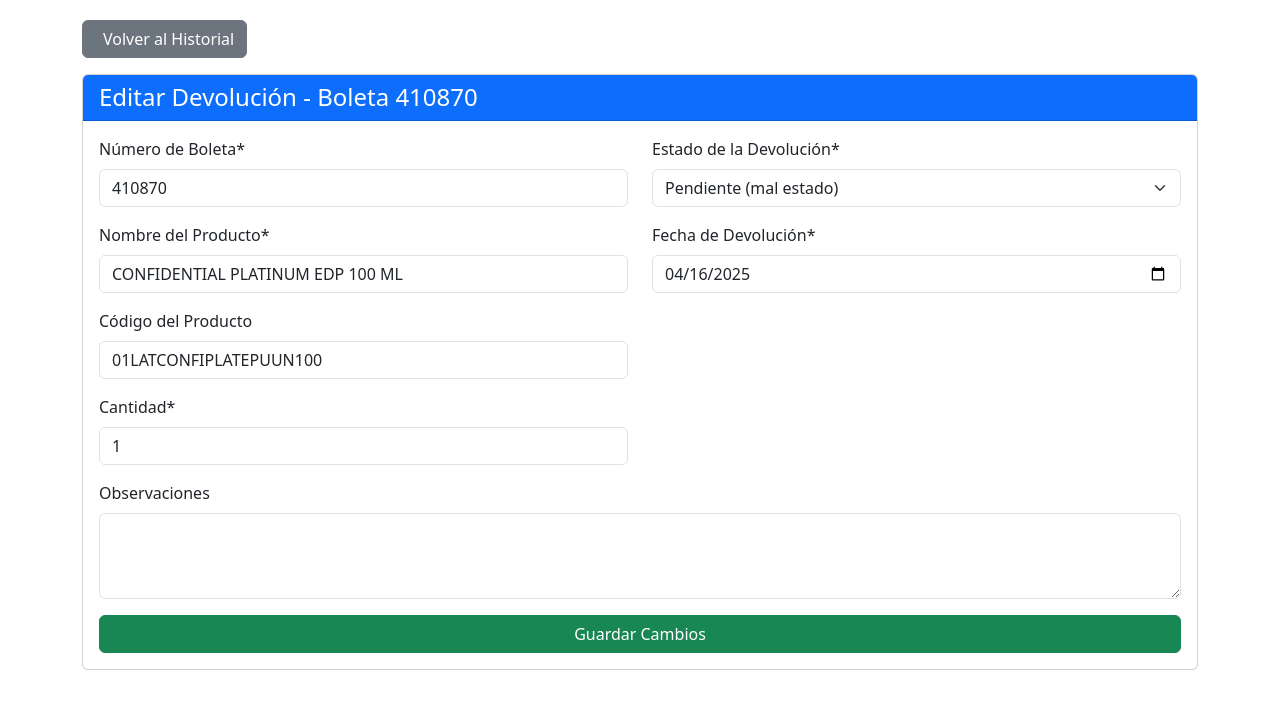
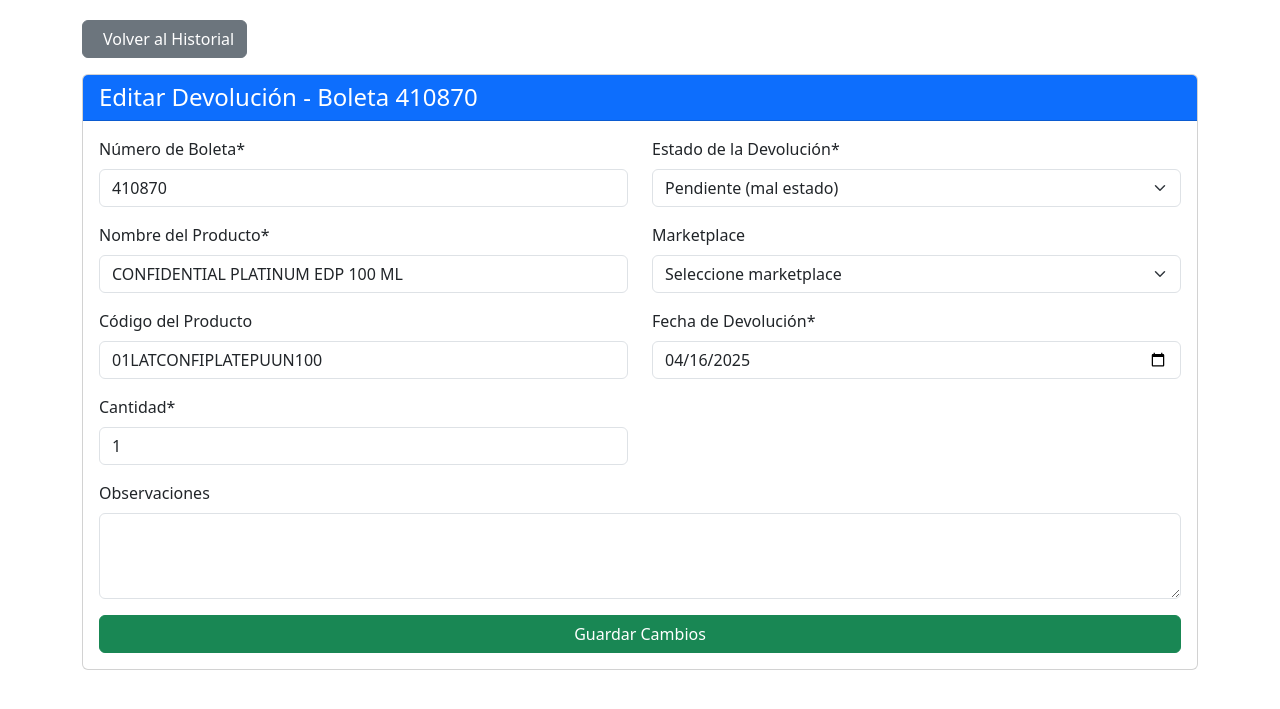
Before and after one commit to sanjaygrr/devoluciones, a Django app: page /editar/5/ in a window 1280 px wide. Shown: the part 76-785 px from the top of the page. Run offline with Django 4.2, Linux system fonts and the light colour scheme; a user stored in the database is signed in; data comes from the database, SQL or seed files in the repository; some libraries are stand-ins or nearby versions.

Commit message:
update things for heroku

```diff
--- a/devoluciones_app/admin.py
+++ b/devoluciones_app/admin.py
@@ -3,7 +3,7 @@ from .models import Devolucion
 
 @admin.register(Devolucion)
 class DevolucionAdmin(admin.ModelAdmin):
-    list_display = ('numero_boleta', 'nombre_producto', 'cantidad', 'estado_devolucion', 'fecha_devolucion')
-    list_filter = ('estado_devolucion', 'fecha_devolucion')
-    search_fields = ('numero_boleta', 'nombre_producto', 'codigo_producto')
+    list_display = ('numero_boleta', 'nombre_producto', 'cantidad', 'estado_devolucion', 'marketplace', 'fecha_devolucion')
+    list_filter = ('estado_devolucion', 'marketplace', 'fecha_devolucion')
+    search_fields = ('numero_boleta', 'nombre_producto', 'codigo_producto', 'nota_credito')
     date_hierarchy = 'fecha_devolucion'
--- a/devoluciones_app/forms.py
+++ b/devoluciones_app/forms.py
@@ -19,7 +19,7 @@ class DevolucionForm(forms.ModelForm):
         model = Devolucion
         fields = [
             'numero_boleta', 'nombre_producto', 'codigo_producto',
-            'cantidad', 'estado_devolucion', 'observaciones',
+            'cantidad', 'estado_devolucion', 'marketplace', 'observaciones',
             'fecha_devolucion', 'nota_credito'
         ]
         widgets = {
@@ -28,6 +28,7 @@ class DevolucionForm(forms.ModelForm):
             'codigo_producto': forms.TextInput(attrs={'class': 'form-control', 'readonly': True}),
             'cantidad': forms.NumberInput(attrs={'class': 'form-control', 'min': 1}),
             'estado_devolucion': forms.Select(attrs={'class': 'form-control', 'id': 'id_estado_devolucion'}),
+            'marketplace': forms.Select(attrs={'class': 'form-control'}),
             'observaciones': forms.Textarea(attrs={'class': 'form-control', 'rows': 3}),
             'fecha_devolucion': forms.DateInput(attrs={'class': 'form-control', 'type': 'date'}),
             'nota_credito': forms.TextInput(attrs={'class': 'form-control', 'id': 'id_nota_credito'}),
@@ -63,6 +64,11 @@ class FiltroDevolucionesForm(forms.Form):
         required=False,
         widget=forms.Select(attrs={'class': 'form-control'})
     )
+    marketplace = forms.ChoiceField(
+        choices=[('', 'Todos')] + Devolucion.MARKETPLACE_CHOICES[1:],  # Excluir la primera opción "Seleccione marketplace"
+        required=False,
+        widget=forms.Select(attrs={'class': 'form-control'})
+    )
     pendiente = forms.ChoiceField(
         choices=[
             ('', 'Todos'),
--- a/devoluciones_app/models.py
+++ b/devoluciones_app/models.py
@@ -12,6 +12,18 @@ class Devolucion(models.Model):
         ('otro', 'Otro'),
     ]
 
+    MARKETPLACE_CHOICES = [
+        ('', 'Seleccione marketplace'),
+        ('mercadolibre', 'Mercado Libre'),
+        ('falabella', 'Falabella'),
+        ('ripley', 'Ripley'),
+        ('walmart', 'Walmart'),
+        ('paris', 'Paris'),
+        ('shopify', 'Shopify'),
+        ('woocommerce', 'Woocommerce'),
+        ('otro', 'Otro'),
+    ]
+
     numero_boleta = models.CharField(max_length=100, verbose_name="Número de Boleta")
     nombre_producto = models.CharField(max_length=255, verbose_name="Nombre del Producto")
     codigo_producto = models.CharField(max_length=100, blank=True, null=True, verbose_name="Código del Producto")
@@ -20,6 +32,7 @@ class Devolucion(models.Model):
     observaciones = models.TextField(blank=True, null=True, verbose_name="Observaciones")
 
     # Nuevos campos
+    marketplace = models.CharField(max_length=50, choices=MARKETPLACE_CHOICES, blank=True, null=True, verbose_name="Marketplace")
     nota_credito = models.CharField(max_length=100, blank=True, null=True, verbose_name="Número de Nota de Crédito")
     fecha_registro = models.DateTimeField(default=timezone.now, verbose_name="Fecha de Registro")
     fecha_devolucion = models.DateField(default=timezone.now, verbose_name="Fecha de Devolución")
--- a/devoluciones_app/templates/devoluciones_app/agregar_nota_credito.html
+++ b/devoluciones_app/templates/devoluciones_app/agregar_nota_credito.html
@@ -35,6 +35,7 @@
                         <span class="badge bg-secondary">Otro</span>
                     {% endif %}
                 </li>
+                <li class="list-group-item"><strong>Marketplace:</strong> {{ devolucion.get_marketplace_display|default:"-" }}</li>
                 <li class="list-group-item"><strong>Fecha devolución:</strong> {{ devolucion.fecha_devolucion|date:"d/m/Y" }}</li>
             </ul>
         </div>
--- a/devoluciones_app/templates/devoluciones_app/editar_devolucion.html
+++ b/devoluciones_app/templates/devoluciones_app/editar_devolucion.html
@@ -26,6 +26,7 @@
                 </div>
                 <div class="col-md-6">
                     {{ form.estado_devolucion|as_crispy_field }}
+                    {{ form.marketplace|as_crispy_field }}
                     <div id="nota_credito_container">
                         {{ form.nota_credito|as_crispy_field }}
                     </div>
--- a/devoluciones_app/templates/devoluciones_app/registrar_devolucion.html
+++ b/devoluciones_app/templates/devoluciones_app/registrar_devolucion.html
@@ -36,6 +36,7 @@
                 </div>
                 <div class="col-md-6">
                     {{ form.estado_devolucion|as_crispy_field }}
+                    {{ form.marketplace|as_crispy_field }}
                     <div id="nota_credito_container">
                         {{ form.nota_credito|as_crispy_field }}
                     </div>
--- a/devoluciones_app/views.py
+++ b/devoluciones_app/views.py
@@ -153,6 +153,10 @@ def historial_devoluciones(request):
         if form.cleaned_data.get('estado'):
             devoluciones = devoluciones.filter(estado_devolucion=form.cleaned_data['estado'])
 
+        # Filtrar por marketplace
+        if form.cleaned_data.get('marketplace'):
+            devoluciones = devoluciones.filter(marketplace=form.cleaned_data['marketplace'])
+
         # Filtrar por pendiente/completado
         if form.cleaned_data.get('pendiente') == 'si':
             devoluciones = devoluciones.filter(nota_credito__isnull=True)
@@ -235,6 +239,9 @@ def exportar_excel(request):
         if form.cleaned_data.get('estado'):
             devoluciones = devoluciones.filter(estado_devolucion=form.cleaned_data['estado'])
 
+        if form.cleaned_data.get('marketplace'):
+            devoluciones = devoluciones.filter(marketplace=form.cleaned_data['marketplace'])
+
         if form.cleaned_data.get('pendiente') == 'si':
             devoluciones = devoluciones.filter(nota_credito__isnull=True)
         elif form.cleaned_data.get('pendiente') == 'no':
@@ -263,7 +270,7 @@ def exportar_excel(request):
     # Encabezados
     columns = [
         'ID', 'Número Boleta', 'Producto', 'Código', 'Cantidad',
-        'Estado', 'Nota de Crédito', 'Observaciones',
+        'Estado', 'Marketplace', 'Nota de Crédito', 'Observaciones',
         'Fecha Devolución', 'Fecha Registro', 'Fecha Cierre'
     ]
 
@@ -274,8 +281,8 @@ def exportar_excel(request):
     font_style = xlwt.XFStyle()
     rows = devoluciones.values_list(
         'id', 'numero_boleta', 'nombre_producto', 'codigo_producto',
-        'cantidad', 'estado_devolucion', 'nota_credito', 'observaciones',
-        'fecha_devolucion', 'fecha_registro', 'fecha_cierre'
+        'cantidad', 'estado_devolucion', 'marketplace', 'nota_credito',
+        'observaciones', 'fecha_devolucion', 'fecha_registro', 'fecha_cierre'
     )
 
     for row_num, row in enumerate(rows, 1):
@@ -288,6 +295,10 @@ def exportar_excel(request):
                 # Convertir código de estado a texto legible
                 estados = dict(Devolucion.ESTADO_CHOICES)
                 cell_value = estados.get(cell_value, cell_value)
+            elif col_num == 6:  # Marketplace
+                # Convertir código de marketplace a texto legible
+                marketplaces = dict(Devolucion.MARKETPLACE_CHOICES)
+                cell_value = marketplaces.get(cell_value, cell_value)
 
             ws.write(row_num, col_num, str(cell_value) if cell_value is not None else "", font_style)
 
```
Also changed, not shown: devoluciones_app/templates/devoluciones_app/historial_devoluciones.html (+12 -10 lines), devoluciones_project/settings.py (+38 -0 lines).
